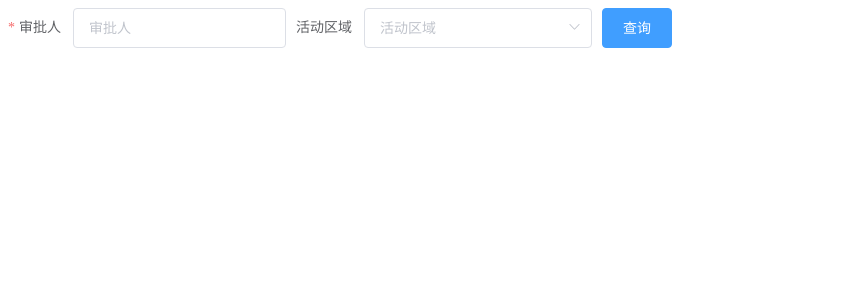
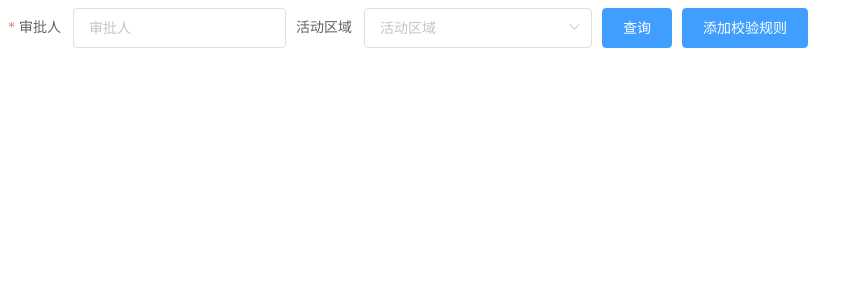
Before and after one commit to AlwaysWannaFly01/vue_project, a Vue app in the folder element-ui-test2/: page / in a window 1280 px wide. Shown: the top 300 px of the page, without its empty margins (0-862 px from the left). Built offline with nearby package versions, Linux system fonts and the light colour scheme.

Commit message:
动态添加校验规则

```diff
--- a/element-ui-test2/src/App.vue
+++ b/element-ui-test2/src/App.vue
@@ -1,6 +1,13 @@
 <template>
     <div id="app">
-        <el-form :inline="true" :model="data" :rules="rules" ref="form">
+        <el-form
+            :inline="true"
+            :model="data"
+            :rules="rules"
+            ref="form"
+            :validate-on-rule-change="false"
+        >
+            <!-- validate-on-rule-change 为true时 ，在 rules 属性改变后立即触发一次验证 -->
             <el-form-item label="审批人" prop="user">
                 <el-input v-model="data.user" placeholder="审批人"></el-input>
             </el-form-item>
@@ -12,22 +19,27 @@
             </el-form-item>
             <el-form-item>
                 <el-button type="primary" @click="onSubmit">查询</el-button>
+                <el-button type="primary" @click="addRule"
+                    >添加校验规则</el-button
+                >
             </el-form-item>
         </el-form>
     </div>
 </template>
 
 <script>
+/* eslint-disable */
+
 export default {
     name: "app",
     data() {
-        var userValidator = (rule, value, callback) => {
-            if (value.length > 3) {
-                callback();
-            } else {
-                callback(new Error("用户名长度必须大于3 "));
-            }
-        };
+        // var userValidator = (rule, value, callback) => {
+        //     if (value.length > 3) {
+        //         callback();
+        //     } else {
+        //         callback(new Error("用户名长度必须大于3 "));
+        //     }
+        // };
         return {
             data: {
                 user: "",
@@ -39,8 +51,8 @@ export default {
                         required: true,
                         message: "请输入用户名",
                         trigger: "blur"
-                    },
-                    { validator: userValidator, trigger: "blur" }
+                    }
+                    // { validator: userValidator, trigger: "blur" }
                 ]
             }
         };
@@ -51,7 +63,7 @@ export default {
             console.log(this.data);
             this.$refs.form.validate((isValid, err) => {
                 console.log(isValid);
-                // console.log(err);
+                console.log(err);
 
                 if (isValid) {
                     alert("submit!");
@@ -60,6 +72,20 @@ export default {
                     return false;
                 }
             });
+        },
+        addRule() {
+            const userValidator = (rule, value, callback) => {
+                if (value.length > 3) {
+                    callback();
+                } else {
+                    callback(new Error("用户名长度必须大于3 "));
+                }
+            };
+            const newRule = [
+                ...this.rules.user,
+                { validator: userValidator, trigger: "blur" }
+            ];
+            this.rules = Object.assign({}, this.rules, { user: newRule });
         }
     }
 };
```
